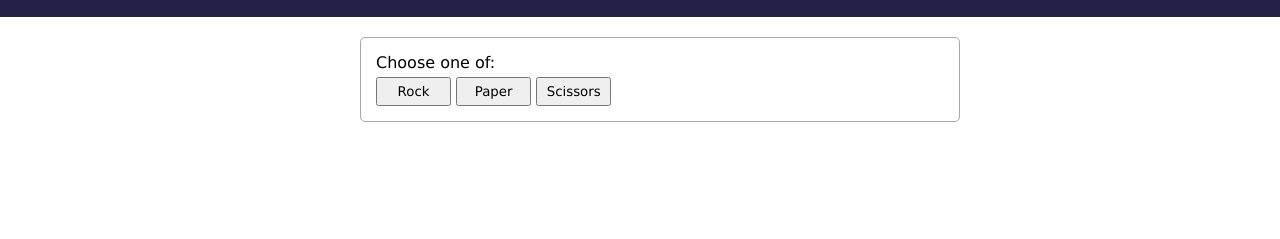
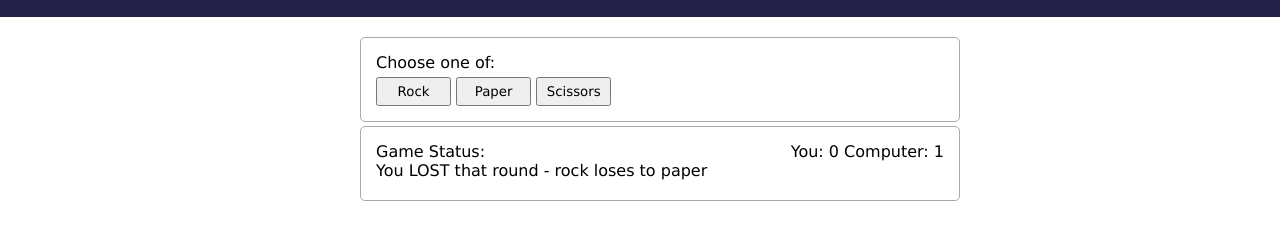
Before and after one commit to michael-dalton-home/rock-paper-scissors, a plain HTML site: page index.html in a window 1280 px wide. Both pictures are taken after a click on the button "Rock". Shown: the part 61-300 px from the top of the page. Drawn offline with Linux system fonts and the light colour scheme.

Commit message:
Display running score and announce the winner
Allows for 5 rounds before announcing a winner after which
a further press starts a new game.

```diff
--- a/css/styles.css
+++ b/css/styles.css
@@ -23,13 +23,14 @@
     }
 }
 
-#button-panel {
+#button-panel, #status-panel {
     border: 1px solid;
     border-radius: 5px;
     border-color: darkgray;
     padding: 15px;
+    margin-bottom: 4px;
 
-    & p {
+    & > p {
         padding-bottom: 5px;
     }
 
@@ -37,4 +38,13 @@
         padding: 5px;
         min-width: 75px;
     }
+
+    & > #score-panel {
+        display: flex;
+        justify-content: space-between;
+    }
+
+    & > #game-status {
+        white-space: pre-wrap;
+    }
 }
--- a/index.html
+++ b/index.html
@@ -22,8 +22,16 @@
                     <button class="button" id="s-button">Scissors</button>
                 </div>
             </div>
+            <div id="status-panel">
+                <div id="score-panel">
+                    <p>Game Status:</p>
+                    <p id="game-score">Human: 0 Computer: 0</p>
+                </div>
+                <p id="game-status">Game ready.  Make a choice using the buttons above.</p>
+            </div>
         </div>
     </div>
+
 
     <script>
     </script>
--- a/js/javascript.js
+++ b/js/javascript.js
@@ -1,17 +1,30 @@
 
+// Scores
 let humanScore = 0;
 let computerScore = 0;
+
+// Hooks to update game status in UI
+const gameStatus = document.querySelector('#game-status');
+const gameScore  = document.querySelector('#game-score');
+
+// Constants
+const ROCK      = 'rock';
+const PAPER     = 'paper';
+const SCISSORS  = 'scissors';
+const WINNING_SCORE = 5
+
+
 
 // write a function that randomly returns “rock”, “paper” or “scissors”.
 function getComputerChoice() {
     rnd = Math.random();
 
     if (rnd <= 0.333)
-        return "rock";
+        return ROCK;
     else if (rnd <= 0.666)
-        return "paper";
+        return PAPER;
     else
-        return "scissors";
+        return SCISSORS;
 }
 
 // write a function that takes the user choice and returns it.
@@ -24,25 +37,40 @@ function getHumanChoice() {
 /* In: humanChoice, computerChoice - both player choices
 */
 function playRound(humanChoice, computerChoice) {
-    humanChoice = humanChoice.toLowerCase();
+    // humanChoice = humanChoice.toLowerCase();
+
 
     if (humanChoice === computerChoice) {
         console.log(`TIE: Both ${humanChoice}`);
+        gameStatus.textContent = `It's a draw - you both chose ${humanChoice}`;
     }
-    else if ((humanChoice === 'rock' && computerChoice === 'scissors') ||
-        (humanChoice === 'scissors' && computerChoice === 'paper') ||
-        (humanChoice === 'paper' && computerChoice === 'rock')) {
-            console.log(`WIN: You:${humanChoice}, Cpu:${computerChoice}`);
+    else if ((humanChoice === ROCK && computerChoice === SCISSORS) ||
+        (humanChoice === SCISSORS && computerChoice === PAPER) ||
+        (humanChoice === PAPER && computerChoice === ROCK)) {
+            gameStatus.textContent = `You WON that round - ${humanChoice}`+
+                ` beats ${computerChoice}`;
             humanScore ++;
+            gameScore.textContent = `You: ${humanScore} Computer: ${computerScore}`;
         }
-    else if ((computerChoice === 'rock' && humanChoice === 'scissors') ||
-        (computerChoice === 'scissors' && humanChoice === 'paper') ||
-        (computerChoice === 'paper' && humanChoice === 'rock')) {
-            console.log(`LOSE: You:${humanChoice}, Cpu:${computerChoice}`);
+    else if ((computerChoice === ROCK && humanChoice === SCISSORS) ||
+        (computerChoice === SCISSORS && humanChoice === PAPER) ||
+        (computerChoice === PAPER && humanChoice === ROCK)) {
+            gameStatus.textContent = `You LOST that round - ${humanChoice}`+
+                ` loses to ${computerChoice}`;
             computerScore ++;
+            gameScore.textContent = `You: ${humanScore} Computer: ${computerScore}`;
         }
     else
         winner = `missing h${humanChoice}:c${computerChoice}`;
+
+    if (computerScore >= WINNING_SCORE) {
+        gameStatus.textContent += `\nCOMPUTER wins the GAME`;
+        gameReset(false);
+    }
+    else if (humanScore >= WINNING_SCORE) {
+        gameStatus.textContent += `\nYOU win the GAME.  Well done`;
+        gameReset(false);
+    }
 }
 
 function playGame() {
@@ -62,9 +90,9 @@ function manageButtonClicks(e) {
         let humanChoice = 'none';
 
         switch (e.target.id) {
-        case 'r-button': humanChoice = 'rock';      break;
-        case 'p-button': humanChoice = 'paper';     break;
-        case 's-button': humanChoice = 'scissors';  break;
+        case 'r-button': humanChoice = ROCK;      break;
+        case 'p-button': humanChoice = PAPER;     break;
+        case 's-button': humanChoice = SCISSORS;  break;
         }
 
         if (humanChoice !== 'none') {
@@ -74,16 +102,23 @@ function manageButtonClicks(e) {
     }
 }
 
+function gameReset(ui) {
+    humanScore = 0;
+    computerScore = 0;
+
+    if (ui) {
+        gameStatus.textContent = `Game ready.  Make a choice using the buttons above.`;
+        gameScore.textContent = `You: ${humanScore} Computer: ${computerScore}`;
+    }
+}
+
 /* MAIN
 */
 {
-    /*for (let i=0; i<10; i++)
-            console.log(`${getComputerChoice()}`);
+    // Setup initial state
+    gameReset(true);
 
-    console.log(` ${getHumanChoice()});*/
-
-    // playGame();
-
+    // Setup callbacks for human choice buttons
     const myBody = document.querySelector('.body-content');
 
     myBody.addEventListener('click', manageButtonClicks);
```
